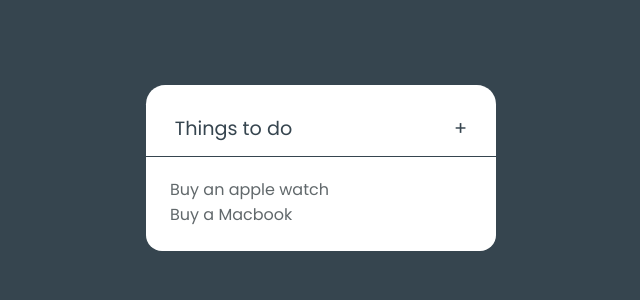
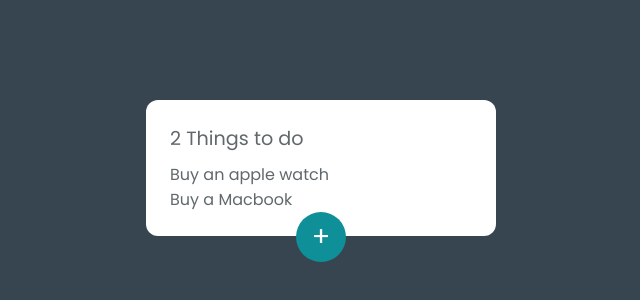
Before and after one commit to Uzzwal-Dhali/vue3_todo, a Vue app: page / in a window 1280 px wide. Shown: the part 232-532 px from the top of the page, without its empty margins (319-959 px from the left). Built offline with nearby package versions, Linux system fonts and the light colour scheme; a web font is replaced by a local one.

Commit message:
Redesigned

```diff
--- a/src/App.vue
+++ b/src/App.vue
@@ -19,23 +19,29 @@
   <div class="container">
     <div class="card">
       <div class="header">
-        <div class="title">Things to do</div>
-        <div class="actions">
-          <div @click="showForm" class="add">+</div>
-        </div>
+        <div class="title">{{ list.length }} Things to do</div>
       </div>
       <div class="body">
-        <form @submit.prevent="addItem" v-if="edit">
+
+        <ul>
+          <li v-for="item in list" :key="item.id" v-text="item" />
+        </ul>
+
+        <button @click="showForm" class="add">+</button>
+
+      </div>
+    </div>
+
+    <div class="card" v-if="edit">
+      <div class="body">
+        <form @submit.prevent="addItem">
           <input
             type="text"
             v-model.trim="newTask"
             placeholder="Type and press enter"
           >
-          <button type="submit">Add</button>
+          <!-- <button type="submit">Add</button> -->
         </form>
-        <ul>
-          <li v-for="item in list" :key="item.id" v-text="item" />
-      </ul>
       </div>
     </div>
   </div>
@@ -46,40 +52,40 @@
   background: #36454F;
   height: 100vh;
   display: flex;
+  flex-direction: column;
   justify-content: center;
   align-items: center;
+  gap: 2.5em;
   .card {
+    background: white;
+    padding: 1.5em;
+    border-radius: 0.75rem;
     min-width: 350px;
     display: flex;
     flex-direction: column;
-    gap: 0.075em;
+    gap: 0.005em;
     .header {
-      background: white;
-      padding: 1.5em 1.5em 0.65em;
-      border-radius: 1em 1em 0 0;
       font-size: 1.2em;
       display: flex;
       justify-content: space-between;
-      .actions {
-        .add {
-          cursor: pointer;
-        }
+      .title {
+        font-size: 1em;
+        color: rgba(44, 53, 57, 0.75);
       }
+
     }
 
     .body {
-      background: white;
-      padding: 0.75em 1.5em 1.5em;
-      border-radius: 0 0 1em 1em;
       form {
-        padding: 1em 0 0.5em;
+        padding: 0.75em 0 0.5em;
         display: flex;
         gap: 0.25em;
         justify-content: space-between;
         input {
+          width: 100%;
           outline: none;
           border: none;
-          border-bottom: 1px solid rgba(44, 53, 57, 0.5);
+          border-bottom: 1px solid rgba(44, 53, 57, 0.25);
           padding: 0.25em 0em;
         }
         button {
@@ -97,6 +103,22 @@
           color: rgba(44, 53, 57, 0.75)
         }
       }
+      .add {
+        position: absolute;
+        cursor: pointer;
+        border-radius: 50%;
+        width: 50px;
+        height: 50px;
+        display: flex;
+        justify-content: center;
+        align-items: center;
+        background: rgb(15, 143, 152);
+        border: none;
+        color: white;
+        font-size: 1.7rem;
+        left: 50%;
+        transform: translateX(-50%);
+      }
     }
   }
 }
```
